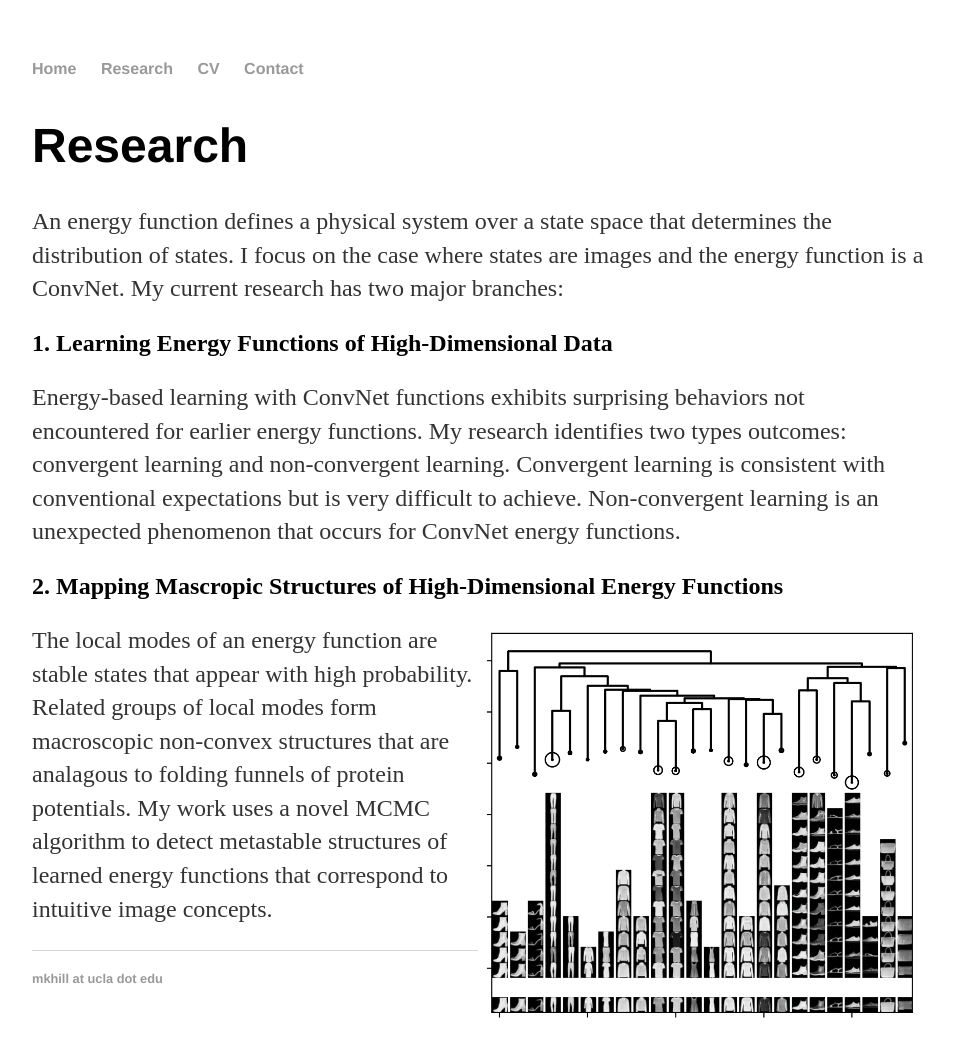
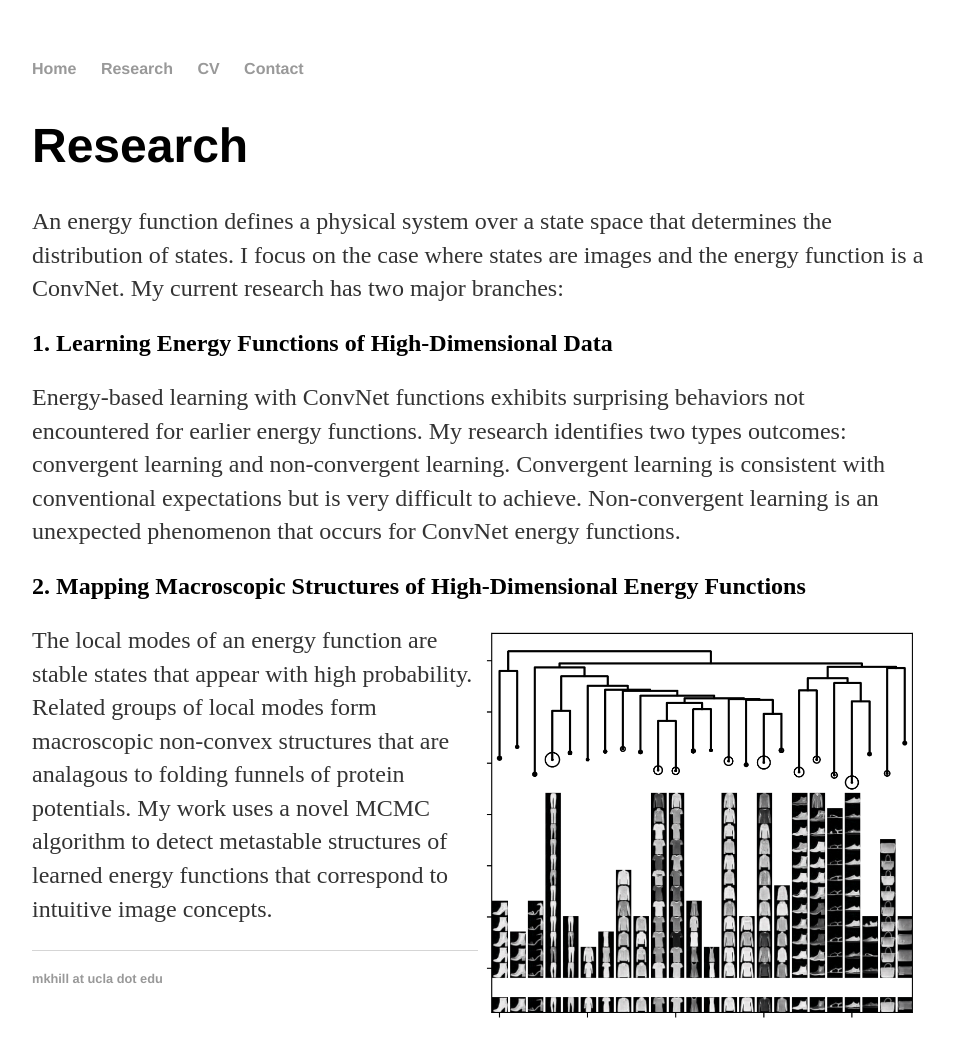
Before and after one commit to point0bar1/point0bar1.github.io, a Jekyll site: the page built from research/index.html, in a window 1280 px wide. Shown: the whole page, without its empty margins (160-1113 px from the left). Built offline with Jekyll 4.4.1, drawn with Linux system fonts in a browser that asks for light colours.

Commit message:
Update index.html

```diff
--- a/research/index.html
+++ b/research/index.html
@@ -19,7 +19,7 @@ title: Mitch Hill (Research)
   Non-convergent learning is an unexpected phenomenon that occurs for ConvNet energy functions.
 </p>
 
-<h2> 2. Mapping Mascropic Structures of High-Dimensional Energy Functions </h2>
+<h2> 2. Mapping Macroscopic Structures of High-Dimensional Energy Functions </h2>
 
 <p>
   <img align="right" src="fashion_mnist_viz.png" width=450>
```
